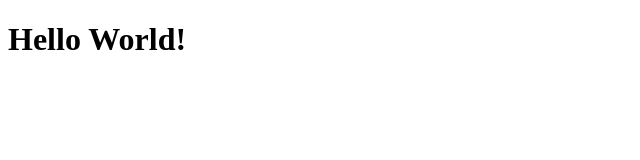
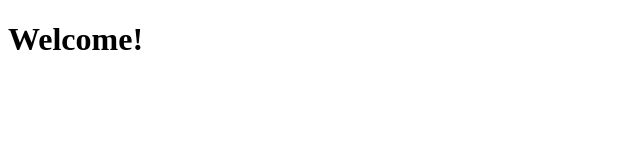
Before and after one commit to drDoWhile0/Fetch-Take-Home-Exercise, a React (Create React App) app: page / in a window 1280 px wide. Shown: the top 160 px of the page, without its empty margins (0-640 px from the left). Built offline with nearby package versions, Linux system fonts and the light colour scheme; the HTML template or start-up script is replaced by a standard one.

Commit message:
feature: set up routes using react router for login and main feed components

```diff
--- a/src/App.js
+++ b/src/App.js
@@ -1,10 +1,16 @@
+import { BrowserRouter as Router, Route, Routes } from "react-router-dom";
+
 import Login from "./components/Login";
+import Feed from "./components/Feed";
 
 function App() {
   return (
-    <>
-      <h1>Hello World!</h1>
-    </>
+    <Router>
+      <Routes>
+        <Route path='/' exact element={ <Feed /> }></Route>
+        <Route path='/login' exact element= { <Login /> }></Route>
+      </Routes>
+    </Router>
   );
 }
 
```
